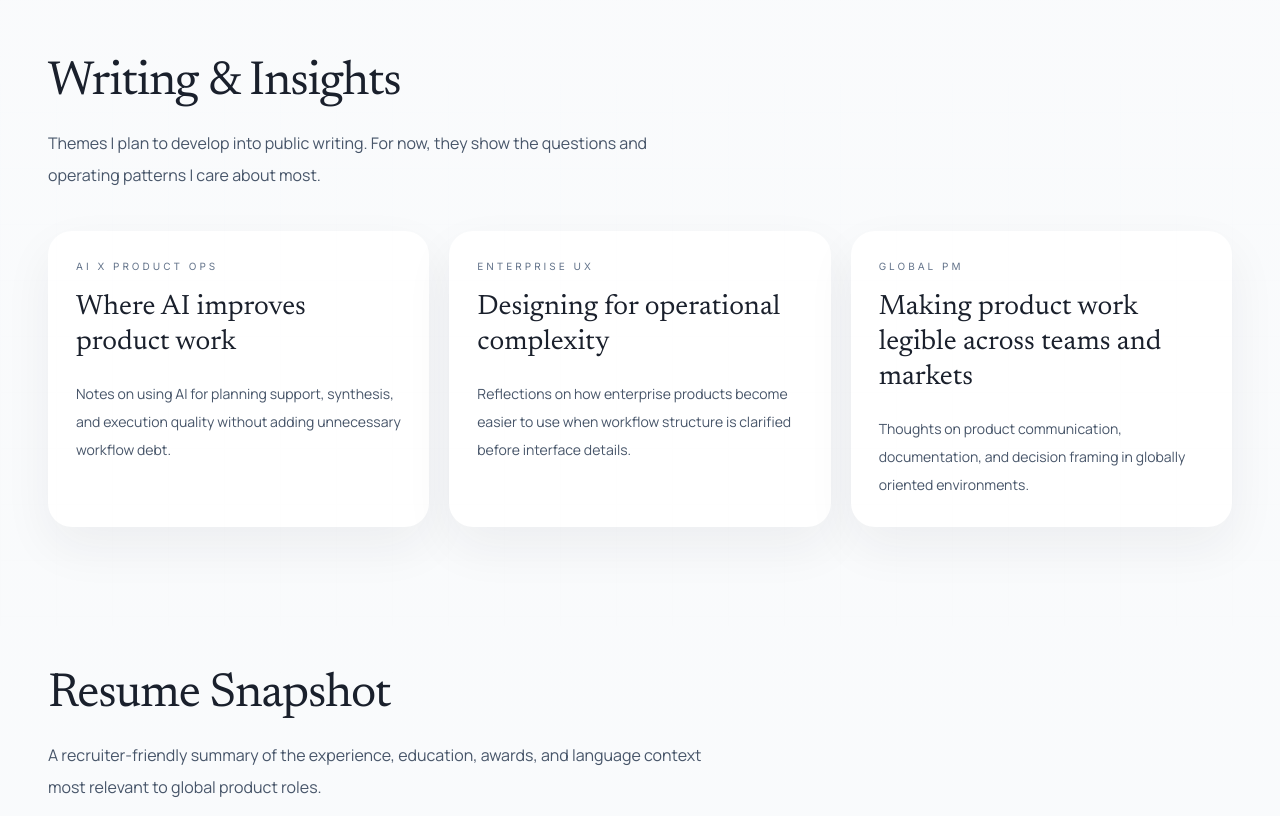
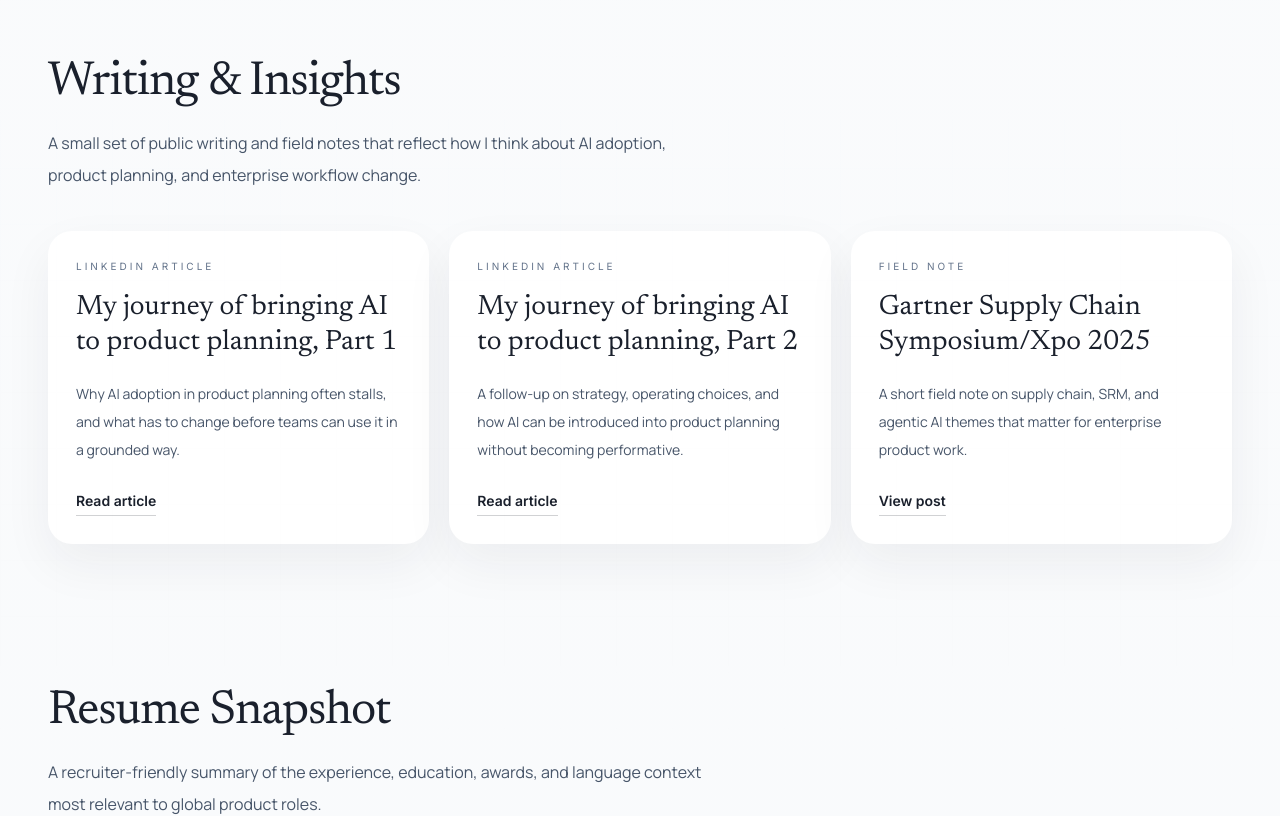
Before and after one commit to 1beenlee/wonbeenlee-portfolio, a Next.js app: page /en in a window 1280 px wide. Shown: the part 5040-5856 px from the top of the page. Built offline with nearby package versions, Linux system fonts and the light colour scheme; no server answers.

Commit message:
feat: add curated public portfolio links

```diff
--- a/components/home/resume-section.tsx
+++ b/components/home/resume-section.tsx
@@ -51,6 +51,16 @@ export function ResumeSection({ content }: { content: SiteContent }) {
                 <p className="mt-1 text-sm text-slate-500">{item.subtitle}</p>
                 <p className="mt-2 font-label text-[11px] uppercase tracking-[0.22em] text-slate-400">{item.period}</p>
                 <p className="mt-2 text-sm leading-7 text-slate-600">{item.detail}</p>
+                {item.proofLink ? (
+                  <a
+                    href={item.proofLink.href}
+                    target={item.proofLink.external ? "_blank" : undefined}
+                    rel={item.proofLink.external ? "noreferrer" : undefined}
+                    className={`${homeTokens.editorialLink} mt-3`}
+                  >
+                    {item.proofLink.label}
+                  </a>
+                ) : null}
               </div>
               ))}
             </div>
--- a/components/home/writing-section.tsx
+++ b/components/home/writing-section.tsx
@@ -14,6 +14,18 @@ export function WritingSection({ content }: { content: SiteContent }) {
             <p className={homeTokens.tag}>{item.tag}</p>
             <h3 className={`mt-4 text-[1.75rem] leading-tight text-ink ${getDisplayFontClass(content.locale)}`}>{item.title}</h3>
             <p className="mt-5 text-sm leading-7 text-slate-600">{item.summary}</p>
+            {item.href && item.linkLabel ? (
+              <div className="mt-6">
+                <a
+                  href={item.href}
+                  target={item.external ? "_blank" : undefined}
+                  rel={item.external ? "noreferrer" : undefined}
+                  className={homeTokens.editorialLink}
+                >
+                  {item.linkLabel}
+                </a>
+              </div>
+            ) : null}
           </article>
         ))}
       </div>
--- a/content/site.en.ts
+++ b/content/site.en.ts
@@ -135,25 +135,34 @@ export const siteEn: SiteContent = {
   writing: {
     title: "Writing & Insights",
     intro:
-      "Themes I plan to develop into public writing. For now, they show the questions and operating patterns I care about most.",
+      "A small set of public writing and field notes that reflect how I think about AI adoption, product planning, and enterprise workflow change.",
     items: [
       {
-        tag: "AI x Product Ops",
-        title: "Where AI improves product work",
+        tag: "LinkedIn Article",
+        title: "My journey of bringing AI to product planning, Part 1",
         summary:
-          "Notes on using AI for planning support, synthesis, and execution quality without adding unnecessary workflow debt."
+          "Why AI adoption in product planning often stalls, and what has to change before teams can use it in a grounded way.",
+        href: "https://www.linkedin.com/pulse/my-journey-bringing-ai-product-planning-part-1-why-adoption-lee-sx3hc",
+        linkLabel: "Read article",
+        external: true
       },
       {
-        tag: "Enterprise UX",
-        title: "Designing for operational complexity",
+        tag: "LinkedIn Article",
+        title: "My journey of bringing AI to product planning, Part 2",
         summary:
-          "Reflections on how enterprise products become easier to use when workflow structure is clarified before interface details."
+          "A follow-up on strategy, operating choices, and how AI can be introduced into product planning without becoming performative.",
+        href: "https://www.linkedin.com/pulse/my-journey-bringing-ai-product-planning-part-2-strategy-wonbeen-lee-yczxc",
+        linkLabel: "Read article",
+        external: true
       },
       {
-        tag: "Global PM",
-        title: "Making product work legible across teams and markets",
+        tag: "Field Note",
+        title: "Gartner Supply Chain Symposium/Xpo 2025",
         summary:
-          "Thoughts on product communication, documentation, and decision framing in globally oriented environments."
+          "A short field note on supply chain, SRM, and agentic AI themes that matter for enterprise product work.",
+        href: "https://www.linkedin.com/posts/wonbeenlee_supplychain-srm-agentic-activity-7350557444080574464-laYa",
+        linkLabel: "View post",
+        external: true
       }
     ]
   },
@@ -211,7 +220,12 @@ export const siteEn: SiteContent = {
           subtitle: "emro Inc.",
           period: "Jan 2026",
           detail:
-            "Recognized for proactive ownership and contributions to product planning standards and AI-related initiatives."
+            "Recognized for proactive ownership and contributions to product planning standards and AI-related initiatives.",
+          proofLink: {
+            label: "View LinkedIn post",
+            href: "https://www.linkedin.com/posts/wonbeenlee_productmanagement-b2b-saas-activity-7418262488476958720-8dA1",
+            external: true
+          }
         },
         {
           title: "Excellence Award in Digital Market Idea Competition",
--- a/content/site.ja.ts
+++ b/content/site.ja.ts
@@ -135,25 +135,34 @@ export const siteJa: SiteContent = {
   writing: {
     title: "Writing & Insights",
     intro:
-      "今後、公開記事として育てていきたいテーマです。現時点では、私がどのような問いを持ってプロダクトに向き合っているかを示しています。",
+      "公開済みの記事と現場メモの中から、AI活用、企画基盤、エンタープライズ業務の見方が伝わるものを絞って掲載しています。",
     items: [
       {
-        tag: "AI x Product Ops",
-        title: "AIはプロダクト実務のどこで効くのか",
+        tag: "LinkedIn Article",
+        title: "AIをプロダクト企画に持ち込むまでの試行錯誤 Part 1",
         summary:
-          "企画支援、要約、構造化といった場面で、AIが実務の品質をどう高められるかを整理します。"
+          "なぜプロダクト企画におけるAI活用が進みにくいのか、その背景と導入前提を整理した記事です。",
+        href: "https://www.linkedin.com/pulse/my-journey-bringing-ai-product-planning-part-1-why-adoption-lee-sx3hc",
+        linkLabel: "記事を読む",
+        external: true
       },
       {
-        tag: "Enterprise UX",
-        title: "複雑な業務を扱うための設計",
+        tag: "LinkedIn Article",
+        title: "AIをプロダクト企画に持ち込むまでの試行錯誤 Part 2",
         summary:
-          "画面の見た目より前に、業務フローをどう整理するかがUXの出発点になるという視点を扱います。"
+          "戦略面と運用面の選択を通じて、AIを実務にどう定着させるかを続編としてまとめています。",
+        href: "https://www.linkedin.com/pulse/my-journey-bringing-ai-product-planning-part-2-strategy-wonbeen-lee-yczxc",
+        linkLabel: "記事を読む",
+        external: true
       },
       {
-        tag: "Global PM",
-        title: "チームと市場をまたいで伝わる企画",
+        tag: "Field Note",
+        title: "Gartner Supply Chain Symposium/Xpo 2025",
         summary:
-          "ドキュメント、意思決定、コミュニケーションをどう整えると、国や職能をまたいでも進みやすくなるかを考えます。"
+          "サプライチェーン、SRM、エージェント型AIに関する視点を、イベント参加後の短いメモとして残した投稿です。",
+        href: "https://www.linkedin.com/posts/wonbeenlee_supplychain-srm-agentic-activity-7350557444080574464-laYa",
+        linkLabel: "投稿を見る",
+        external: true
       }
     ]
   },
@@ -211,7 +220,12 @@ export const siteJa: SiteContent = {
           subtitle: "emro Inc.",
           period: "2026年1月",
           detail:
-            "主体的なオーナーシップと、プロダクト企画基準およびAI関連の取り組みへの貢献が評価されました。"
+            "主体的なオーナーシップと、プロダクト企画基準およびAI関連の取り組みへの貢献が評価されました。",
+          proofLink: {
+            label: "LinkedIn投稿を見る",
+            href: "https://www.linkedin.com/posts/wonbeenlee_productmanagement-b2b-saas-activity-7418262488476958720-8dA1",
+            external: true
+          }
         },
         {
           title: "Excellence Award in Digital Market Idea Competition",
--- a/content/site.ko.ts
+++ b/content/site.ko.ts
@@ -135,25 +135,34 @@ export const siteKo: SiteContent = {
   writing: {
     title: "Writing & Insights",
     intro:
-      "앞으로 공개 글로 발전시킬 주제들입니다. 현재는 제가 제품 일을 어떤 문제의식으로 바라보는지 보여주는 신호 역할을 합니다.",
+      "AI 활용, 프로덕트 기획, 엔터프라이즈 워크플로우에 대한 관점을 보여주는 공개 글과 현장 메모만 선별해 담았습니다.",
     items: [
       {
-        tag: "AI x Product Ops",
-        title: "AI는 제품 실무 어디에서 효과가 나는가",
+        tag: "LinkedIn Article",
+        title: "AI를 프로덕트 기획에 도입한 여정 Part 1",
         summary:
-          "기획 지원, 요약, 구조화 같은 장면에서 AI가 실제 업무 품질을 어떻게 높일 수 있는지 정리합니다."
+          "왜 프로덕트 기획에서 AI 도입이 쉽게 자리잡지 못하는지, 그 배경과 전제를 정리한 글입니다.",
+        href: "https://www.linkedin.com/pulse/my-journey-bringing-ai-product-planning-part-1-why-adoption-lee-sx3hc",
+        linkLabel: "글 읽기",
+        external: true
       },
       {
-        tag: "Enterprise UX",
-        title: "운영 복잡도를 다루는 제품 설계",
+        tag: "LinkedIn Article",
+        title: "AI를 프로덕트 기획에 도입한 여정 Part 2",
         summary:
-          "인터페이스 이전에 업무 흐름을 어떻게 구조화해야 더 나은 UX가 나오는지에 대한 관점을 다룹니다."
+          "전략과 운영 선택을 중심으로 AI를 실제 기획 흐름에 안착시키는 방법을 이어서 다룬 글입니다.",
+        href: "https://www.linkedin.com/pulse/my-journey-bringing-ai-product-planning-part-2-strategy-wonbeen-lee-yczxc",
+        linkLabel: "글 읽기",
+        external: true
       },
       {
-        tag: "Global PM",
-        title: "팀과 시장을 넘어 읽히는 제품 커뮤니케이션",
+        tag: "Field Note",
+        title: "Gartner Supply Chain Symposium/Xpo 2025",
         summary:
-          "문서, 의사결정, 협업 구조를 어떻게 설계하면 글로벌 지향 팀에서도 더 잘 작동하는지 고민합니다."
+          "공급망, SRM, agentic AI 흐름을 제품 관점에서 짧게 정리한 현장 메모 성격의 LinkedIn 포스트입니다.",
+        href: "https://www.linkedin.com/posts/wonbeenlee_supplychain-srm-agentic-activity-7350557444080574464-laYa",
+        linkLabel: "포스트 보기",
+        external: true
       }
     ]
   },
@@ -211,7 +220,12 @@ export const siteKo: SiteContent = {
           subtitle: "emro Inc.",
           period: "2026.01",
           detail:
-            "주도적인 오너십과 제품 기획 기준, AI 관련 시도에 대한 기여를 인정받았습니다."
+            "주도적인 오너십과 제품 기획 기준, AI 관련 시도에 대한 기여를 인정받았습니다.",
+          proofLink: {
+            label: "LinkedIn 포스트 보기",
+            href: "https://www.linkedin.com/posts/wonbeenlee_productmanagement-b2b-saas-activity-7418262488476958720-8dA1",
+            external: true
+          }
         },
         {
           title: "Excellence Award in Digital Market Idea Competition",
--- a/lib/types.ts
+++ b/lib/types.ts
@@ -33,6 +33,9 @@ export type WritingCard = {
   title: string;
   summary: string;
   tag: string;
+  href?: string;
+  linkLabel?: string;
+  external?: boolean;
 };
 
 export type ResumeEntry = {
@@ -40,6 +43,7 @@ export type ResumeEntry = {
   subtitle: string;
   period: string;
   detail: string;
+  proofLink?: LinkItem;
 };
 
 export type ResumeSnapshot = {
```
